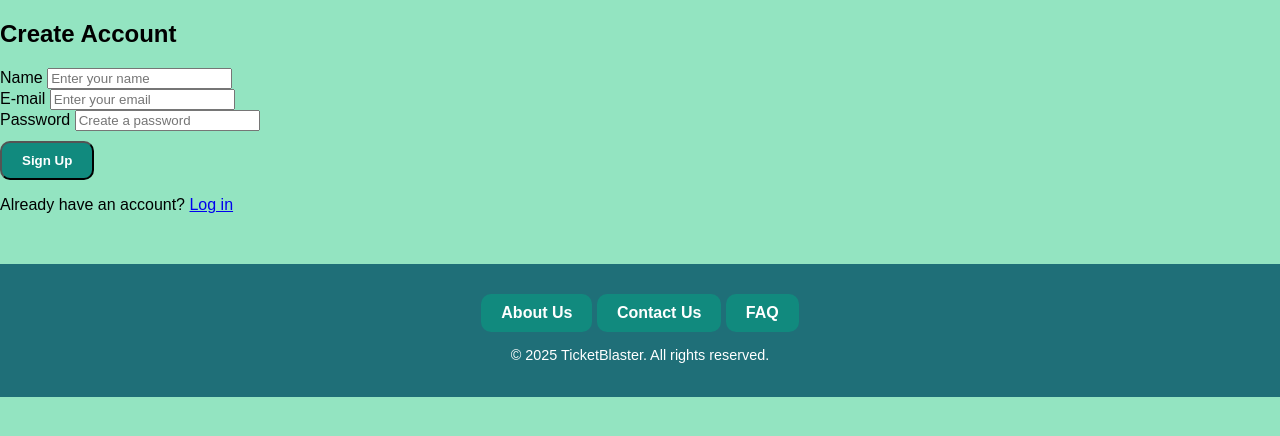
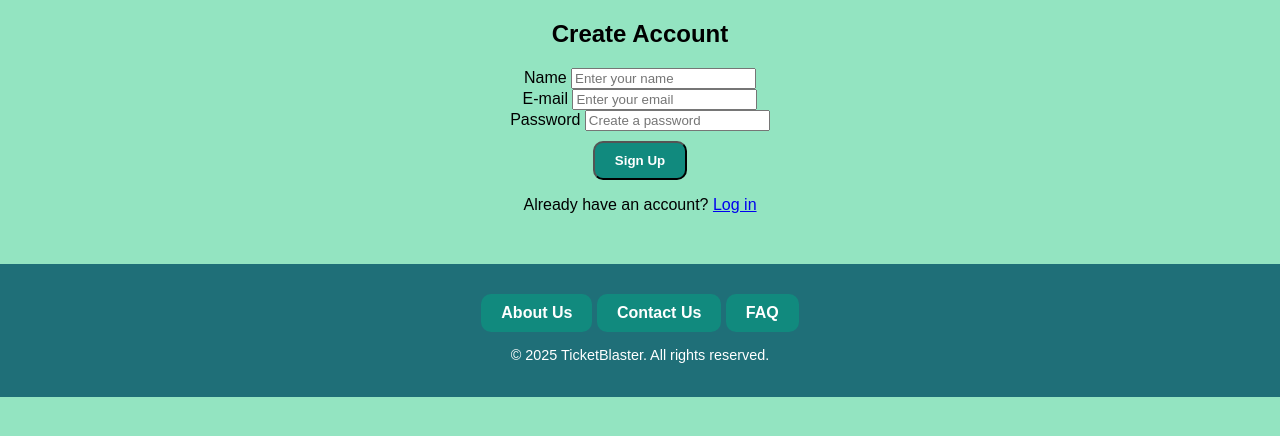
Before and after one commit to nuaracosta/ticketblaster, a PHP site: page /signup.php in a window 1280 px wide. Shown: the part 195-631 px from the top of the page. Run offline with PHP 8.4, Linux system fonts and the light colour scheme.

Commit message:
Update styles.css

```diff
--- a/styles.css
+++ b/styles.css
@@ -3,6 +3,10 @@
   --light-teal: #3baea0;
   --medium-teal: #118a7e;
   --dark-teal: #1f6f78;
+}
+
+.login-form, .signup-form, .contact-us {
+        text-align: center;
 }
 
 html, body {
```
